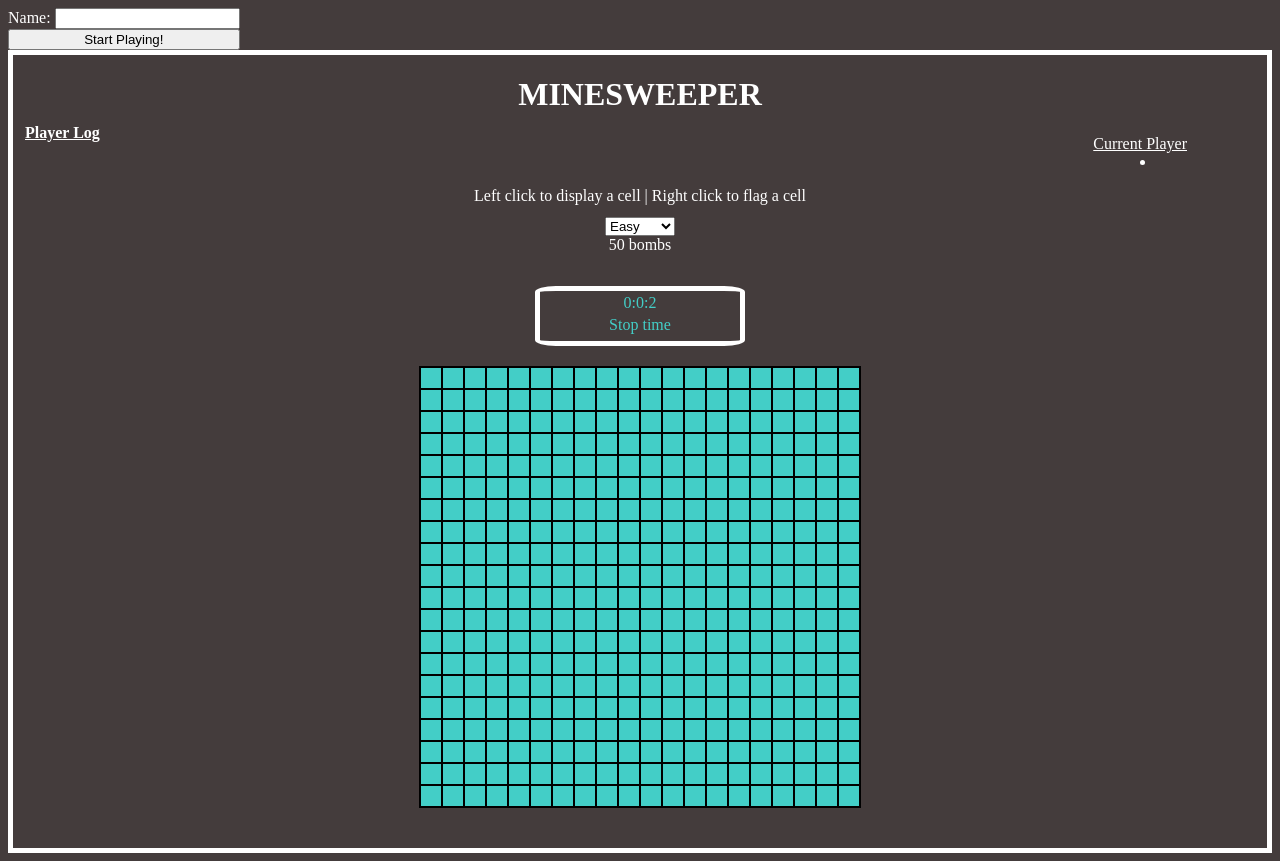
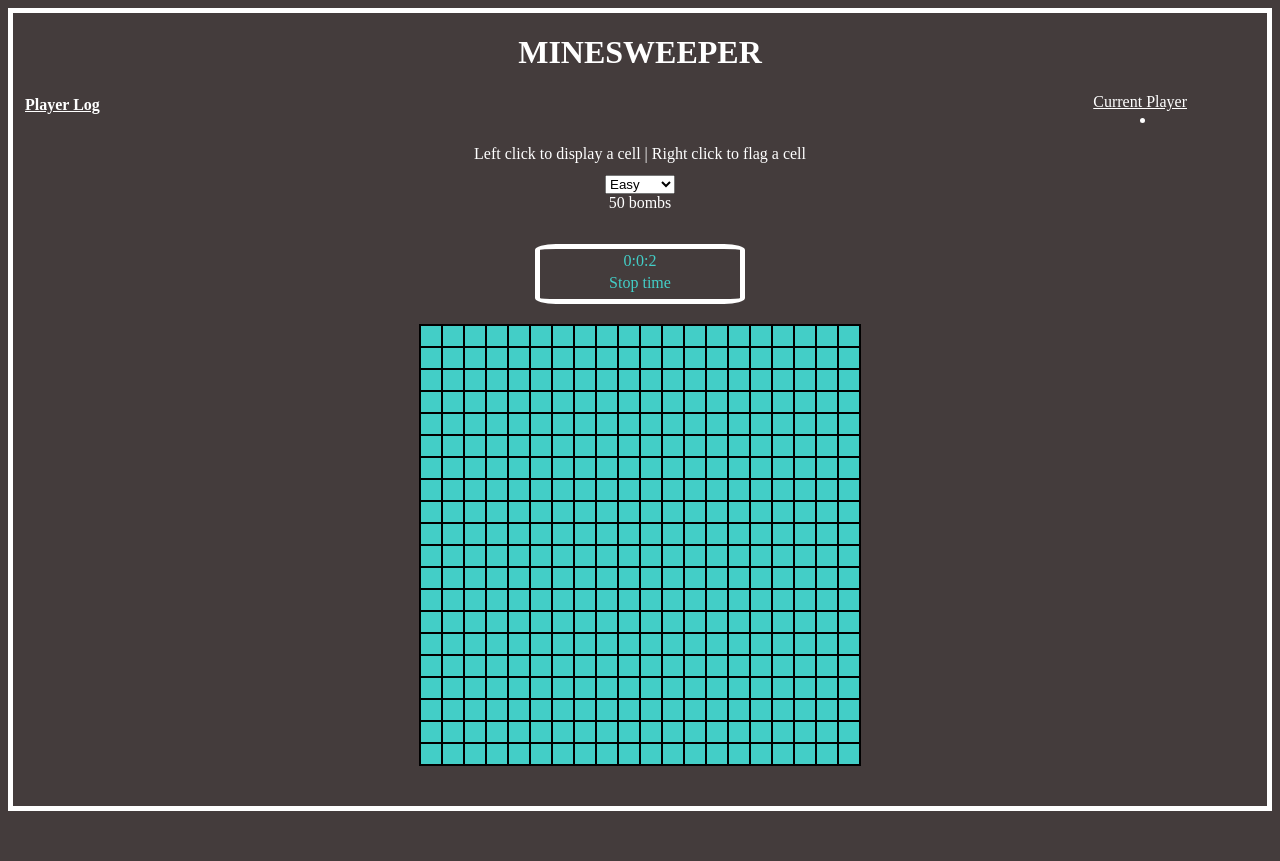
Before and after one commit to Code-With-Jon/MineSweeper, a plain HTML site: page index.html in a window 1280 px wide. Both pictures are taken after a click on the button "Start Playing!". After the commit the page ends 819 px from the top, so only its background shows below. Drawn offline with nearby package versions, Linux system fonts and the light colour scheme.

Commit message:
fixed readme, fixed localstorage

```diff
--- a/css/main.css
+++ b/css/main.css
@@ -131,7 +131,6 @@ ul#currentPlayer > li {
 
 #logHeader {
     display: block;
-    padding-top: 28px;
     text-align: center;
 }
 ul#playerLog{
--- a/js/main.js
+++ b/js/main.js
@@ -4,7 +4,6 @@ let gridHeight = 20;
 let myStorage = window.localStorage;
 
 //CASHED
-
 let bodyEl = document.querySelector('#grid-container');
 let gridEl = document.querySelector('body')
 let playAgain = document.querySelector('#reset');
@@ -17,8 +16,10 @@ let playLogEl = document.querySelector('#playerLog');
 let timeEl = document.getElementById("time");
 let currentPlayerList = document.querySelector("#currentPlayer")
 let subtextEl = document.querySelector('p');
-// let loginFormEl =
+let loginFormEl = document.querySelector('#login-form');
+
 //INITIALIZE VARIABLES
+let timer;
 let timerVar;
 let totalSeconds;
 let loginNameEl;
@@ -29,6 +30,7 @@ let currentCell;
 let cellEl;
 let cells;
 let edge = false;
+let flagged = false
 let counter = 1;
 let bombs = [];
 let numOfBombs;
@@ -48,27 +50,12 @@ cells = {
     bottomRight: 0
 }
 let arr = new Array(400);
-for (i = 0; i < 400; i++) {
-    arr[i] = i + 1;
-}
-let timer;
 
-
-
+//FUNCTIONS
 login.click(function () {
     init()
+    loginFormEl.style.display = 'none';
 });
-
-//Set Up Timer
-
-function countTimer() {
-    ++totalSeconds;
-    let hour = Math.floor(totalSeconds / 3600);
-    let minute = Math.floor((totalSeconds - hour * 3600) / 60);
-    let seconds = totalSeconds - (hour * 3600 + minute * 60);
-
-    document.getElementById("time").innerHTML = hour + ":" + minute + ":" + seconds;
-}
 
 //Select Difficulty from option picker
 $("select").change(function () {
@@ -90,19 +77,42 @@ $("select").change(function () {
     generateBombs()
 }).change();
 
-// add a flagged toggle for right click
-let flagged = false
+function init() {
+    let li
+    timerVar = setInterval(countTimer, 1000);
+    loginNameEl = document.getElementById('login-Name').value;
+    playerRoster = localStorage.getItem('playerRoster')
+    //If local storage is empty
+    if (playerRoster === null) {
+        //Set local storage with a key, and an empty array
+        localStorage.setItem('playerRoster', JSON.stringify([]))
+    } else {
+        //Local storage isnt empty, Parse the values in local storage
+        let playerRosterParsed = localStorage.getItem('playerRoster')
+        playerRosterParsed = JSON.parse(playerRosterParsed);
+        //Display history of players and duration playing.
+        for (let i = 0; i < playerRosterParsed.length; i++) {
+            li = document.createElement("li");
+            li.innerText = `${playerRosterParsed[i].name} : ${playerRosterParsed[i].time}`;
+            playLogEl.appendChild(li);
+        }
+    }
+    //Display current player on seperate list
+    li = document.createElement('li');
+    li.innerText = loginNameEl;
+    currentPlayerList.appendChild(li)
+}
+
+// Add a flagged toggle for right click
 function flags(evt) {
+    //disable default right click menu to show up
     evt.preventDefault()
     if (evt.target.classList.contains('active')) {
         return;
     }
     if (flagged) {
-        console.log('flagged true')
-        console.log(evt.target)
         evt.target.style.background = "rgb(67, 206, 199)"
         flagged = false
-
     } else {
         flagged = true
         evt.target.style.background = "url(https://www.nicepng.com/png/detail/50-502689_communist-flag-png-svg-library-library-red-flag.png)"
@@ -110,30 +120,15 @@ function flags(evt) {
     }
 }
 
-//FUNCTIONS
-function init() {
-    let li
-    timerVar = setInterval(countTimer, 1000);
-    totalSeconds = 0;
+//Set Up Timer
+totalSeconds = 0;
+function countTimer() {
+    ++totalSeconds;
+    let hour = Math.floor(totalSeconds / 3600);
+    let minute = Math.floor((totalSeconds - hour * 3600) / 60);
+    let seconds = totalSeconds - (hour * 3600 + minute * 60);
 
-    loginNameEl = document.getElementById('login-Name').value;
-    playerRoster = localStorage.getItem('playerRoster')
-    console.log(playerRoster)
-    if (playerRoster === null) {
-        localStorage.setItem('playerRoster', JSON.stringify([]))
-    } else {
-        let playerRosterParsed = localStorage.getItem('playerRoster')
-        playerRosterParsed = JSON.parse(playerRosterParsed);
-        console.log(playerRosterParsed)
-        for (let i = 0; i < playerRosterParsed.length; i++) {
-            li = document.createElement("li");
-            li.innerText = `${playerRosterParsed[i].name} : ${playerRosterParsed[i].time}`;
-            playLogEl.appendChild(li);
-        }
-    }
-    li = document.createElement('li');
-    li.innerText = loginNameEl;
-    currentPlayerList.appendChild(li)
+    document.getElementById("time").innerHTML = hour + ":" + minute + ":" + seconds;
 }
 
 //Randomly Generate Bombs as an index and push them to an array
@@ -213,60 +208,35 @@ function countBombs(domObjectId) {
             }
         }
     }
-
     return bombCounter;
 }
 
 function recursiveSearch(domObject) {
-
     let storedNames
     let playerLogObj
     let bombCount = countBombs(parseInt(domObject.id));
     //if user clicks on bomb...
     if (bombs.includes(parseInt(domObject.id))) {
+        //Parse local storage
         storedNames = JSON.parse(localStorage.getItem("playerRoster"));
-
+        //Set up object with name variable and time variable
         playerLogObj = {
             name: loginNameEl,
             time: time.innerText
         }
-
-
+        //Push object to array
         storedNames.push(playerLogObj);
-        console.log(storedNames)
+        //Set local storage with Stringified array
         localStorage.setItem('playerRoster', JSON.stringify(storedNames))
-
-        // localStorage.setItem('playerRoster', );
-
-
+        //Stop timer
         clearInterval(timerVar)
-
-
-
-
-
+        //change styles
         playAgain.style.display = 'grid';
         subtextEl.style.color = 'black';
         subtextEl.innerText = 'Good Try!';
         subtextEl.style.fontSize = '28px';
         document.querySelector('p#difficultyBombs').style.display = 'none';
-
-
-        // console.log(time)
-        // playerRoster.push(time.innerText)
-        // localStorage.setItem('Name', JSON.stringify(playerRoster));
-        // Name = localStorage.getItem('Name');
-        // nameEl = document.createElement('li');
-        // nameEl.textContent = localStorage.getItem('Name');
-        // playLogEl.append(nameEl);
-
-        // for (i = 0; i <= localStorage.length - 1; i++) {
-        //     key = localStorage.key(i);
-        //     val = localStorage.getItem(key);
-        //     console.log(key, val)
-        // }
         domObject.textContent = `${-1}`;
-        //change style
         domObject.style.width = '20px';
         domObject.style.height = '20px';
         bodyEl.style.visibility = 'hidden'
@@ -291,7 +261,6 @@ function recursiveSearch(domObject) {
     domObject.style.textAlign = 'center';
 
     //Check Winner
-
     let totalActive = $('.active').length
     let numOfTotalBombs = bombs.length;
 
@@ -303,8 +272,8 @@ function recursiveSearch(domObject) {
         playAgain.style.borderColor = 'black';
         playAgain.addEventListener('click', render)
     }
+    //Search
     if (bombCount === 0) {
-
         let ind = parseInt(domObject.id);
         let neighbors = [-20, -1, 1, 20];
         let neighborsActive = [true, true, true, true]
@@ -339,14 +308,7 @@ function recursiveSearch(domObject) {
 
 //Set Up Grid
 function render() {
-    // playLogEl.innerHTML = '';
-    // if (playerRoster !== null) {
-    //     for (let i = 0; i < playerRoster.length; i += 2) {
-    //         let li = document.createElement("li");
-    //         li.innerText = playerRoster[i] + " : " + playerRoster[i + 1];
-    //         playLogEl.appendChild(li);
-    //     }
-    // }
+    //Reset Layout
     playAgain.style.display = 'none';
     arr = arr.map((item, index) => 1 + index);
     while (bodyEl.firstChild) bodyEl.removeChild(bodyEl.firstChild)
@@ -356,7 +318,11 @@ function render() {
     gridEl.style.background = '#443c3c';
     title.innerText = 'MINESWEEPER'
     title.style.color = 'white';
-
+    subtextEl.innerText = 'Left click to display a cell | Right click to flag a cell'
+    subtextEl.style.fontSize = '16px';
+    subtextEl.style.color = 'white';
+    totalSeconds = 0;
+    //Generate new grid
     for (let i = 0; i < gridHeight; i++) {
         for (let j = 0; j < gridWidth; j++) {
             cellEl = document.createElement('div');
@@ -365,6 +331,7 @@ function render() {
             counter++;
             cellEl.addEventListener('click', checkNeighbors)
             cellEl.addEventListener('contextmenu', flags)
+            // FOR TESTING PURPOSES: SHOW BOMB LOCATIONS ON NEW GRID:
             // if (!bombs.includes(parseInt(cellEl.id))) {
             //     cellEl.innerText = (`${parseInt(0)}`)
             // } else {
@@ -375,5 +342,4 @@ function render() {
     }
     generateBombs();
 }
-
 render()
```
Also changed, not shown: 1 other file.
